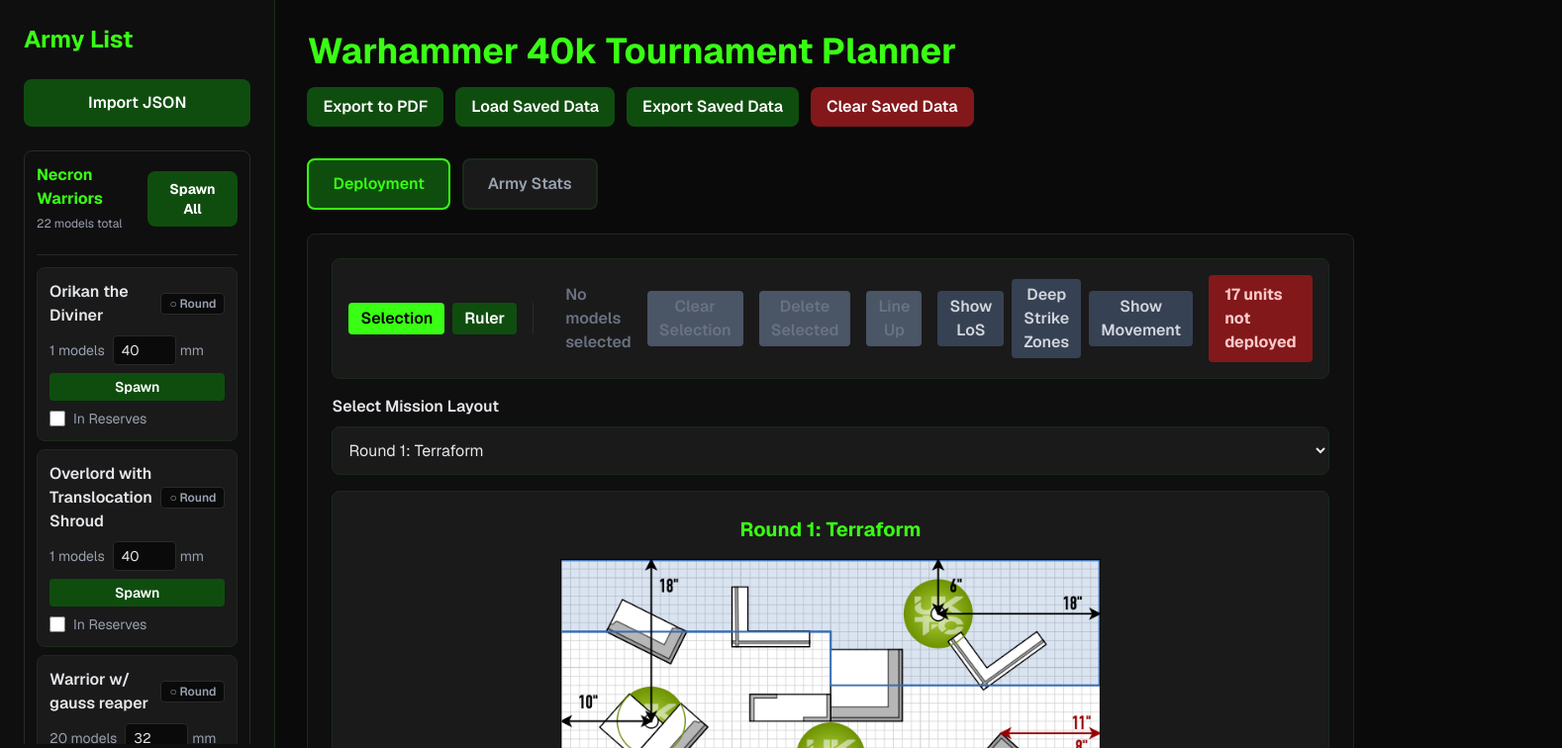
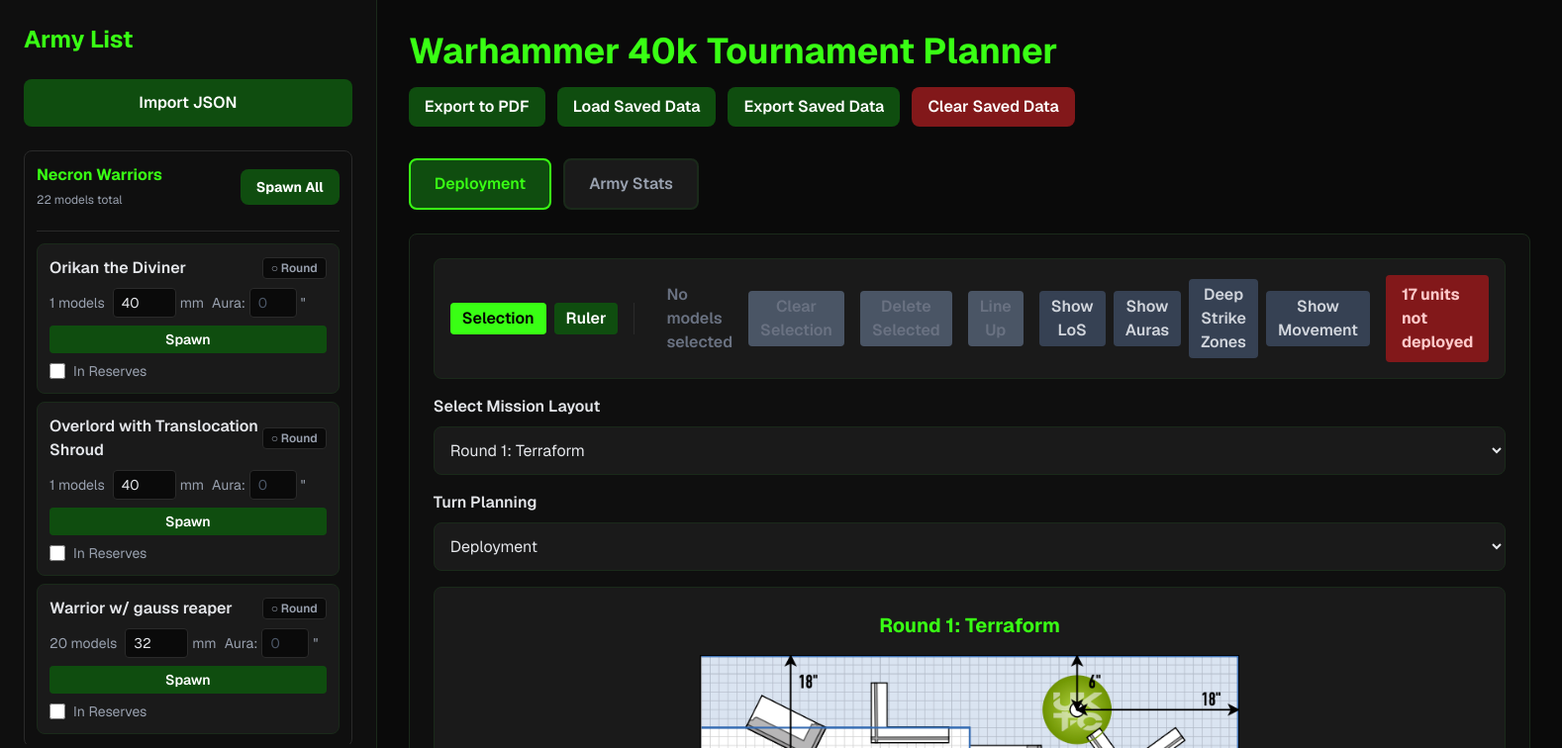
Before and after one commit to kaashif/40k-planner, a Next.js app: page / in a window 1280 px wide. Shown: the top 756 px of the page at 99% size, 1578 px wide, since content can reach past the window. Built offline with nearby package versions, Linux system fonts and the light colour scheme.

Commit message:
Add auras and turn dropdown

```diff
--- a/app/components/ArmySidebar.tsx
+++ b/app/components/ArmySidebar.tsx
@@ -62,9 +62,11 @@
   reserveUnits: Set<string>;
   onReserveChange: (unitId: string, isReserve: boolean) => void;
   onUnitIdsUpdate: (unitIds: string[]) => void;
+  onAuraChange: (unitName: string, auraInches: number) => void;
+  auras: { [unitName: string]: number };
 }
 
-export default function ArmySidebar({ onSpawn, onDelete, spawnedUnits, spawnedGroups, onSelectAll, onArmyDataUpdate, reserveUnits, onReserveChange, onUnitIdsUpdate }: ArmySidebarProps) {
+export default function ArmySidebar({ onSpawn, onDelete, spawnedUnits, spawnedGroups, onSelectAll, onArmyDataUpdate, reserveUnits, onReserveChange, onUnitIdsUpdate, onAuraChange, auras }: ArmySidebarProps) {
   const [units, setUnits] = useState<UnitWithBase[]>([]);
   const [baseSizes, setBaseSizes] = useState<{ [key: string]: string }>({});
   const [flyDimensions, setFlyDimensions] = useState<{ [key: string]: { width: string; length: string } }>({});
@@ -747,6 +749,18 @@
                           <span className="text-sm text-gray-400">mm</span>
                         </div>
                       )}
+
+                      <div className="flex items-center gap-1">
+                        <span className="text-sm text-gray-400">Aura:</span>
+                        <input
+                          type="number"
+                          value={auras[unit.name] || ''}
+                          onChange={(e) => onAuraChange(unit.name, parseFloat(e.target.value) || 0)}
+                          placeholder="0"
+                          className="w-12 px-2 py-1 text-sm bg-[#0a0a0a] border border-[#2a2a2a] rounded text-gray-200 placeholder-gray-600 focus:outline-none focus:border-[#39FF14] [appearance:textfield] [&::-webkit-outer-spin-button]:appearance-none [&::-webkit-inner-spin-button]:appearance-none"
+                        />
+                        <span className="text-sm text-gray-400">"</span>
+                      </div>
                     </div>
 
                     {isSpawned ? (
--- a/app/components/DeploymentPlanner.tsx
+++ b/app/components/DeploymentPlanner.tsx
@@ -42,6 +42,7 @@
   allUnitIds: string[];
   reserveUnits: Set<string>;
   armyUnits: ArmyUnit[];
+  auras: { [unitName: string]: number };
 }
 
 const layouts: Layout[] = [
@@ -66,7 +67,8 @@
   onRoundChange,
   allUnitIds,
   reserveUnits,
-  armyUnits
+  armyUnits,
+  auras
 }: DeploymentPlannerProps) {
   const [selectedLayout, setSelectedLayout] = useState(layouts[0]);
   const [toolMode, setToolMode] = useState<'selection' | 'ruler'>('selection');
@@ -74,6 +76,8 @@
   const [showDeepStrikeZones, setShowDeepStrikeZones] = useState(false);
   const [showMovement, setShowMovement] = useState(false);
   const [showLos, setShowLos] = useState(false);
+  const [showAuras, setShowAuras] = useState(false);
+  const [selectedTurn, setSelectedTurn] = useState('deployment');
   const [canvasDimensions, setCanvasDimensions] = useState({ width: 0, height: 0 });
   const [draggedModel, setDraggedModel] = useState<{ groupId: string; modelId: string | null } | null>(null);
   const [dragOffset, setDragOffset] = useState({ x: 0, y: 0 });
@@ -929,6 +933,16 @@
             </button>
           )}
           <button
+            onClick={() => setShowAuras(!showAuras)}
+            className={`px-3 py-1 font-semibold rounded transition-colors ${
+              showAuras
+                ? 'bg-purple-600 hover:bg-purple-500 text-white'
+                : 'bg-gray-700 hover:bg-gray-600 text-gray-300'
+            }`}
+          >
+            {showAuras ? '✓ ' : ''}Show Auras
+          </button>
+          <button
             onClick={() => setShowDeepStrikeZones(!showDeepStrikeZones)}
             className={`px-3 py-1 font-semibold rounded transition-colors ${
               showDeepStrikeZones
@@ -1029,6 +1043,20 @@
               {layout.title}
             </option>
           ))}
+        </select>
+      </div>
+
+      <div>
+        <label className="block mb-2 font-semibold text-gray-200">
+          Turn Planning
+        </label>
+        <select
+          value={selectedTurn}
+          onChange={(e) => setSelectedTurn(e.target.value)}
+          className="w-full p-3 bg-[#1a1a1a] border border-[#1a2a1a] rounded-lg text-gray-200 focus:outline-none focus:border-[#39FF14] cursor-pointer"
+        >
+          <option value="deployment">Deployment</option>
+          <option value="turn1">Turn 1</option>
         </select>
       </div>
 
@@ -1748,6 +1776,86 @@
                       r={zone.moveDistance}
                       fill="green"
                       stroke="darkgreen"
+                      strokeWidth="2"
+                    />
+                  ))}
+                </g>
+              </svg>
+            );
+          })()}
+
+          {/* Aura Zones */}
+          {showAuras && (() => {
+            const auraZones: Array<{
+              centerX: number;
+              centerY: number;
+              radius: number; // in pixels
+            }> = [];
+
+            spawnedGroups.forEach(group => {
+              // Get the aura distance for this unit (in inches)
+              const auraInches = auras[group.unitName] || 0;
+              if (auraInches <= 0) return;
+
+              const auraDistanceMm = auraInches * 25.4;
+
+              group.models.forEach(model => {
+                if (group.isRectangular) {
+                  // For rectangular bases, use the larger dimension as the "radius"
+                  const baseWidthMm = group.width || 25;
+                  const baseLengthMm = group.length || 25;
+                  const baseWidthPixels = baseWidthMm * scale;
+                  const baseLengthPixels = baseLengthMm * scale;
+                  const baseRadius = Math.max(baseWidthMm, baseLengthMm) / 2;
+
+                  const centerX = imageOffset.x + (group.groupX + model.x) * scale + baseWidthPixels / 2;
+                  const centerY = imageOffset.y + (group.groupY + model.y) * scale + baseLengthPixels / 2;
+
+                  auraZones.push({
+                    centerX,
+                    centerY,
+                    radius: (baseRadius + auraDistanceMm) * scale
+                  });
+                } else {
+                  const baseDiameterMm = group.baseSize || 25;
+                  const baseDiameterPixels = baseDiameterMm * scale;
+                  const baseRadiusMm = baseDiameterMm / 2;
+
+                  const centerX = imageOffset.x + (group.groupX + model.x) * scale + baseDiameterPixels / 2;
+                  const centerY = imageOffset.y + (group.groupY + model.y) * scale + baseDiameterPixels / 2;
+
+                  auraZones.push({
+                    centerX,
+                    centerY,
+                    radius: (baseRadiusMm + auraDistanceMm) * scale
+                  });
+                }
+              });
+            });
+
+            if (auraZones.length === 0) return null;
+
+            return (
+              <svg
+                className="absolute pointer-events-none"
+                style={{
+                  left: 0,
+                  top: 0,
+                  width: '100%',
+                  height: '100%',
+                  zIndex: 7,
+                  opacity: 0.3
+                }}
+              >
+                <g>
+                  {auraZones.map((zone, idx) => (
+                    <circle
+                      key={`aura-${idx}`}
+                      cx={zone.centerX}
+                      cy={zone.centerY}
+                      r={zone.radius}
+                      fill="purple"
+                      stroke="darkmagenta"
                       strokeWidth="2"
                     />
                   ))}
@@ -1874,6 +1982,7 @@
           })()}
         </div>
       </div>
+
     </div>
   );
 }
--- a/app/page.tsx
+++ b/app/page.tsx
@@ -65,6 +65,7 @@
   // Army data state
   const [armyUnits, setArmyUnits] = useState<ArmyUnit[]>([]);
   const [leaderAssignments, setLeaderAssignments] = useState<{ [leaderName: string]: string }>({});
+  const [auras, setAuras] = useState<{ [unitName: string]: number }>({});
 
   // Load leaders configuration on mount
   useEffect(() => {
@@ -243,6 +244,13 @@
     setAllUnitIds(unitIds);
   }, []);
 
+  const handleAuraChange = useCallback((unitName: string, auraInches: number) => {
+    setAuras(prev => ({
+      ...prev,
+      [unitName]: auraInches
+    }));
+  }, []);
+
   const handleClearLocalStorage = () => {
     if (confirm('Are you sure you want to clear all saved data? This will reset spawned models and base size overrides.')) {
       localStorage.removeItem('spawnedGroupsByRound');
@@ -316,6 +324,8 @@
           reserveUnits={reserveUnits}
           onReserveChange={handleReserveChange}
           onUnitIdsUpdate={handleUnitIdsUpdate}
+          onAuraChange={handleAuraChange}
+          auras={auras}
         />
 
         {/* Main Content */}
@@ -388,6 +398,7 @@
                 allUnitIds={allUnitIds}
                 reserveUnits={reserveUnits}
                 armyUnits={armyUnits}
+                auras={auras}
               />
             )}
 
```
